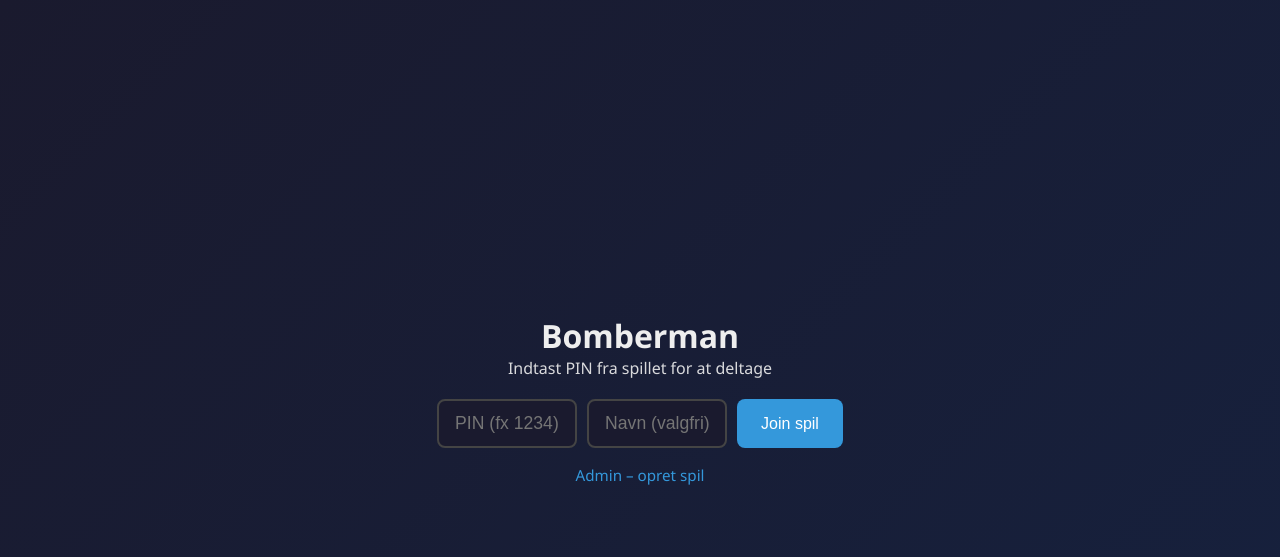
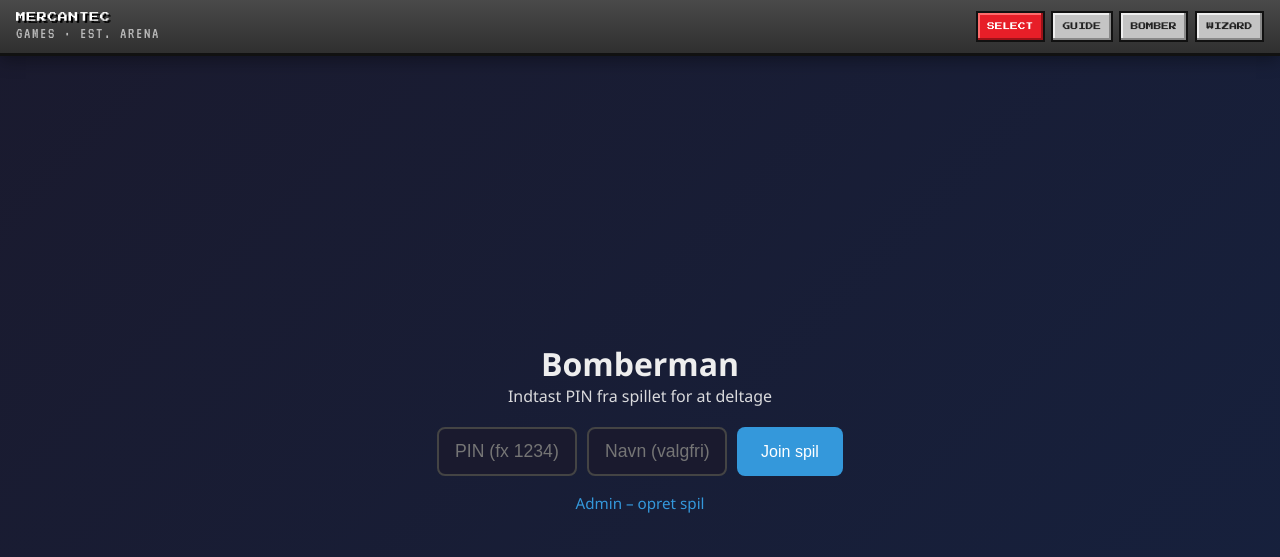
Before and after one commit to Mercantech/AI-Bomberman, a website: page public/index.html in a window 1280 px wide. Drawn offline with Linux system fonts and the light colour scheme.

Commit message:
Add shared Mercantec Games navbar to Bomberman

```diff
--- /dev/null
+++ b/public/arena-nav.css
@@ -0,0 +1,83 @@
+/* Shared Mercantec Games top bar — Bomberman + Wizard */
+@import url('https://fonts.googleapis.com/css2?family=Press+Start+2P&family=VT323&display=swap');
+
+.arena-nav {
+  position: sticky;
+  top: 0;
+  z-index: 1000;
+  display: flex;
+  flex-wrap: wrap;
+  align-items: center;
+  justify-content: space-between;
+  gap: 0.65rem 1rem;
+  width: 100%;
+  padding: 0.7rem 1rem;
+  background: linear-gradient(180deg, #4a4a4a, #2f2f2f);
+  border-bottom: 3px solid #111;
+  box-shadow: 0 4px 16px rgba(0, 0, 0, 0.35);
+  box-sizing: border-box;
+}
+
+.arena-nav-brand {
+  display: flex;
+  flex-direction: column;
+  gap: 0.15rem;
+  text-decoration: none;
+  color: inherit;
+}
+
+.arena-nav-mark {
+  font-family: 'Press Start 2P', monospace;
+  font-size: 0.62rem;
+  letter-spacing: 0.06em;
+  color: #fff;
+  text-shadow: 2px 2px 0 #000;
+}
+
+.arena-nav-sub {
+  font-family: 'VT323', monospace;
+  font-size: 1rem;
+  color: #bbb;
+  letter-spacing: 0.1em;
+}
+
+.arena-nav-links {
+  display: flex;
+  flex-wrap: wrap;
+  gap: 0.4rem;
+}
+
+.arena-nav-links a {
+  font-family: 'Press Start 2P', monospace;
+  font-size: 0.48rem;
+  line-height: 1.4;
+  padding: 0.5rem 0.6rem;
+  background: #c4c4c4;
+  color: #222 !important;
+  text-decoration: none !important;
+  border: 2px solid #111;
+  box-shadow: inset -2px -2px 0 #888, inset 2px 2px 0 #eee;
+  font-weight: 400;
+}
+
+.arena-nav-links a:hover {
+  filter: brightness(1.08);
+  transform: translateY(-1px);
+}
+
+.arena-nav-links a.active {
+  background: #e71e28;
+  color: #fff !important;
+  box-shadow: inset -2px -2px 0 #9b1218, inset 2px 2px 0 #ff6b6b;
+}
+
+@media (max-width: 560px) {
+  .arena-nav-mark {
+    font-size: 0.5rem;
+  }
+
+  .arena-nav-links a {
+    font-size: 0.4rem;
+    padding: 0.4rem 0.45rem;
+  }
+}
--- /dev/null
+++ b/public/arena-nav.js
@@ -0,0 +1,36 @@
+/**
+ * Shared Mercantec Games navbar (Bomberman + Wizard)
+ * Absolute paths — works with <base href="/Bomberman/">
+ */
+(function () {
+  if (document.querySelector('.arena-nav')) return;
+
+  var path = window.location.pathname || '';
+  var active =
+    /\/Bomberman/i.test(path) ? 'bomber' :
+    /\/Wizard/i.test(path) ? 'wizard' :
+    /\/guide/i.test(path) ? 'guide' :
+    'select';
+
+  function cls(key) {
+    return key === active ? ' class="active"' : '';
+  }
+
+  var nav = document.createElement('header');
+  nav.className = 'arena-nav';
+  nav.setAttribute('role', 'navigation');
+  nav.setAttribute('aria-label', 'Mercantec Games');
+  nav.innerHTML =
+    '<a class="arena-nav-brand" href="/">' +
+      '<span class="arena-nav-mark">MERCANTEC</span>' +
+      '<span class="arena-nav-sub">GAMES · EST. ARENA</span>' +
+    '</a>' +
+    '<nav class="arena-nav-links">' +
+      '<a href="/"' + cls('select') + '>SELECT</a>' +
+      '<a href="/guide"' + cls('guide') + '>GUIDE</a>' +
+      '<a href="/Bomberman/"' + cls('bomber') + '>BOMBER</a>' +
+      '<a href="/Wizard/"' + cls('wizard') + '>WIZARD</a>' +
+    '</nav>';
+
+  document.body.insertBefore(nav, document.body.firstChild);
+})();
--- a/public/index.html
+++ b/public/index.html
@@ -17,9 +17,11 @@
       }
     })();
   </script>
-  <link rel="stylesheet" href="style.css?v=3">
+  <link rel="stylesheet" href="style.css?v=4">
+  <link rel="stylesheet" href="arena-nav.css?v=1">
 </head>
 <body>
+  <script src="arena-nav.js?v=1"></script>
   <div id="app">
     <!-- PIN join-skærm -->
     <div id="join-screen">
--- a/public/style.css
+++ b/public/style.css
@@ -14,20 +14,29 @@
   color: #eee;
   min-height: 100vh;
   display: flex;
+  flex-direction: column;
+  align-items: stretch;
+}
+
+#app,
+#admin-app,
+#spectate-app {
+  flex: 1;
+  display: flex;
+  flex-direction: column;
   justify-content: center;
   align-items: center;
+  text-align: center;
+  padding: 20px;
+  width: 100%;
+  box-sizing: border-box;
 }
 
-#app {
-  text-align: center;
-  padding: 20px;
-}
-
-header {
+#app header {
   margin-bottom: 20px;
 }
 
-header h1 {
+#app header h1 {
   font-size: 2.5rem;
   margin-bottom: 10px;
   text-shadow: 0 0 20px rgba(255, 200, 100, 0.5);
```
Also changed, not shown: public/admin.html (+3 -1 lines), public/spectate.html (+3 -1 lines).
